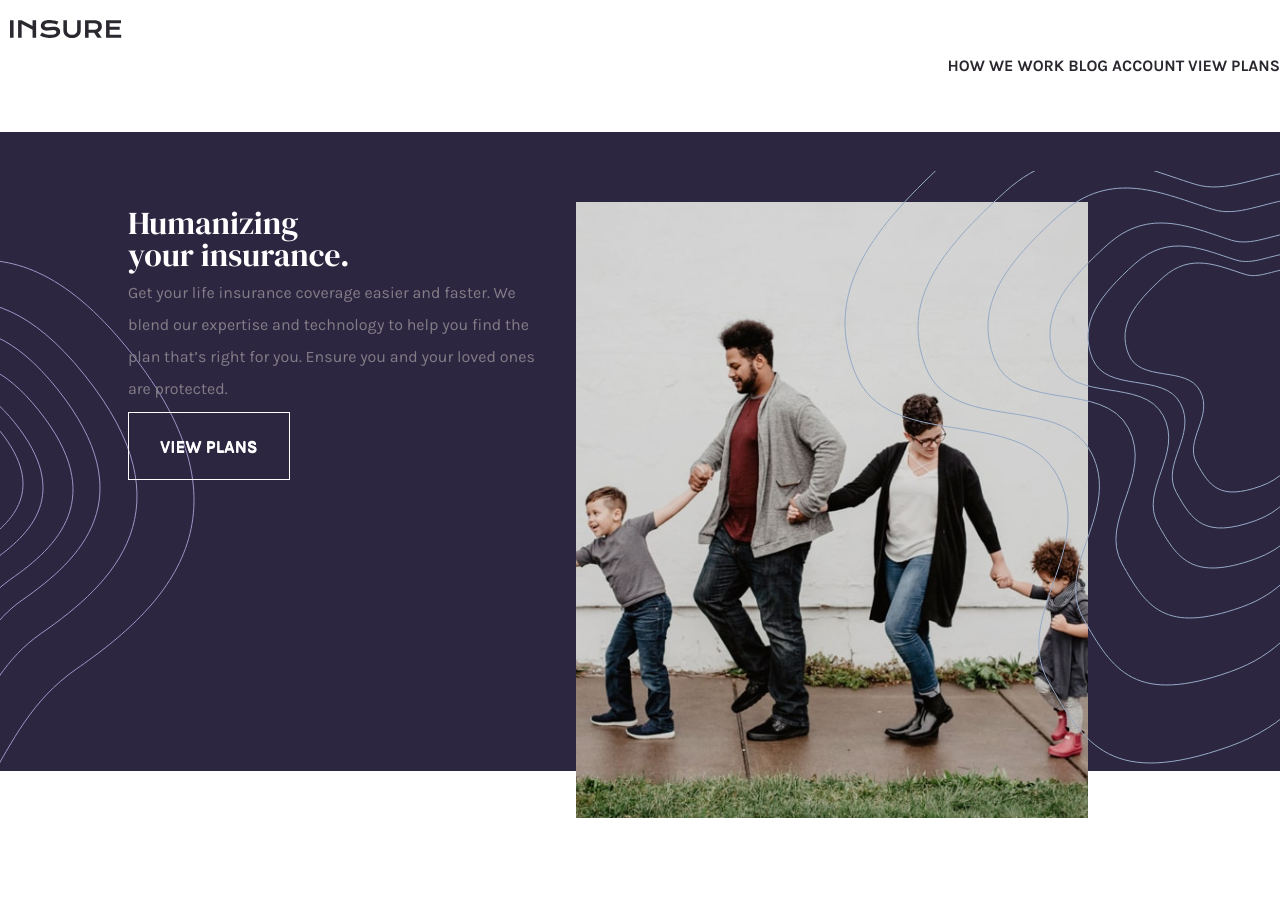
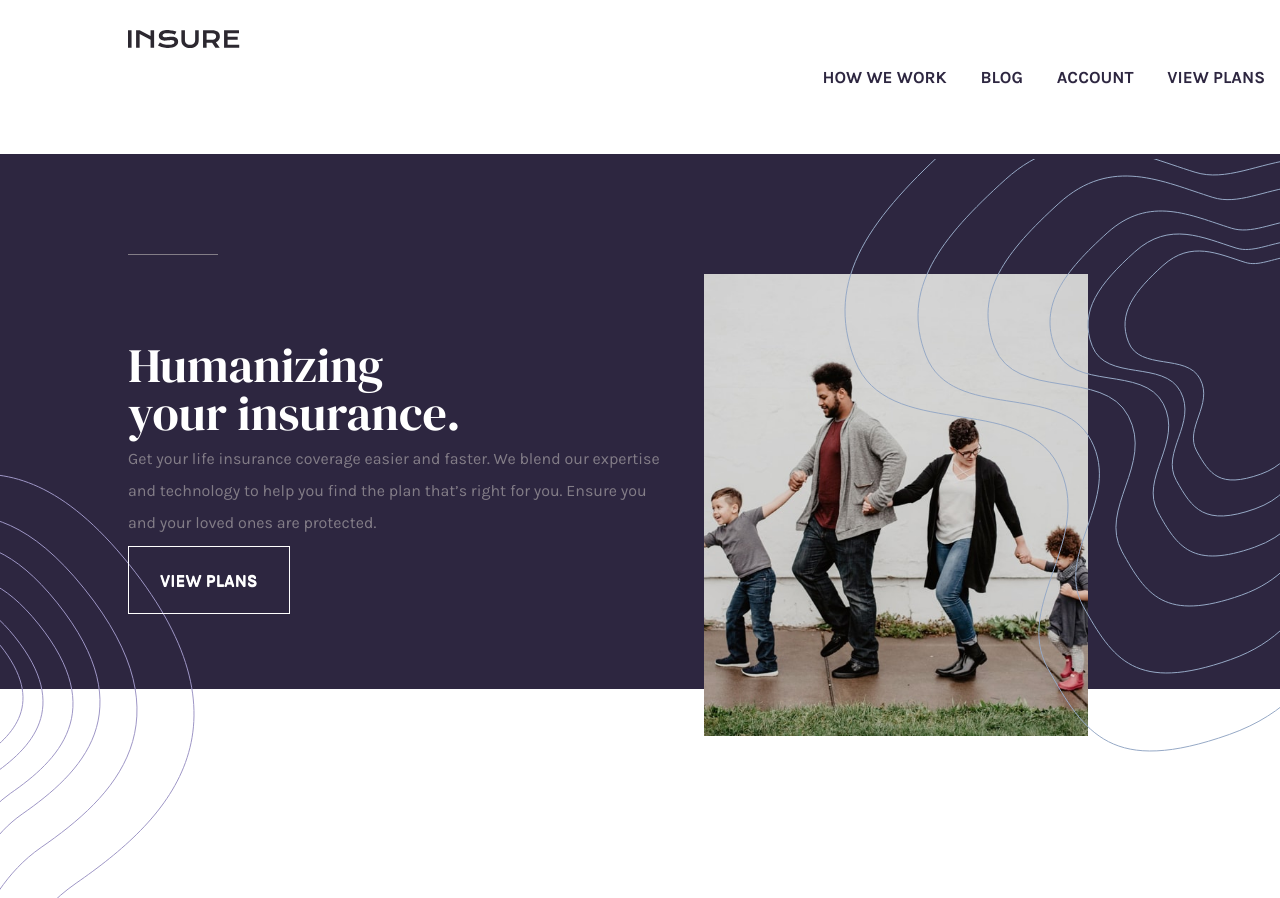
Before and after one commit to ASlawinska/ChallengeFrontmentor, a plain HTML site: page insure-landing-page-master/index.html in a window 1280 px wide. Shown: the top 898 px of the page. Drawn offline with Linux system fonts and the light colour scheme.

Commit message:
Add btn_nav, add position for all element in top-cointainer.

```diff
--- a/insure-landing-page-master/css/style.css
+++ b/insure-landing-page-master/css/style.css
@@ -219,6 +219,9 @@ z-index: 1;
   p{
     margin: 1% auto;
   }
+  h1 {
+    font-size: 300%;
+  }
   .top-cointainer{
     margin-bottom: 20%;
   }
@@ -226,17 +229,50 @@ z-index: 1;
   .middle-cointainer{
     width: 80%;
   }
+  .btn_nav {
+    box-shadow: 0px 0px 0px 0px hsl(256, 26%, 20%);
+    background-color: transparent;
+    display: inline-block;
+    cursor: pointer;
+    color: hsl(256, 26%, 20%);
+    font-family: 'Karla', sans-serif;
+    font-size: 17px;
+    padding: 10px 15px;
+    text-decoration: none;
+    text-shadow: 0px 1px 0px hsl(0, 0%, 98%);
+  }
+
+  .btn_nav:hover {
+    background-color: hsl(256, 26%, 20%);
+    color: white;
+  }
+
+  .btn_nav:active {
+    position: relative;
+    top: 1px;
+  }
+
+  .logo {
+    position: absolute;
+    top: 30px;
+    bottom: 30px;
+    left: 10%;
+  }
   .hr-screen {
+    position: relative;
+  display: inline-block;
+  margin-top: 100px;
+  margin-left: 10%;
    border-top: 1px solid hsl(273, 4%, 51%);
-   width: 50%;
+   width: 7%;
 }
 .image-intro {
 position: relative;
 float: right;
-width: 40%;
+width: 30%;
 height: auto;
 margin-right: 15%;
-top: 50px;
+top: 100px;
 padding-left: 2%;
 padding-top: 20px;
 z-index: 0;
@@ -248,16 +284,28 @@ z-index: 0;
   text-align: left;
   margin-left: 10%;
 }
+.bg-pattern-intro-left img{
+  width:100%;
+}
 .bg-pattern-intro-left {
   position: absolute;
   margin-left: 0%;
-  margin-top: 10%;
+  margin-top: 320px;
   z-index: 0;
+}
+.bg-pattern-intro-right img{
+  width:100%;
 }
 .bg-pattern-intro-right {
   position: absolute;
   float: right;
-  margin-right: 0;
-  margin-top: -30%;
+  margin-top: -530px;
   z-index: 1;
 }
+.hr-middle-cointainer{
+  display: inline-block;
+  width: 5%;
+}
+.columnI .columnII .columnIII{
+  display: inline-block;
+}
--- a/insure-landing-page-master/index.html
+++ b/insure-landing-page-master/index.html
@@ -20,10 +20,10 @@
 
       </div>
       <nav>
-        <a href="#">How we work</a>
-        <a href="#">Blog</a>
-        <a href="#">Account</a>
-        <a href="#">View plans</a>
+        <a class="btn_nav" href="#">How we work</a>
+        <a class="btn_nav" href="#">Blog</a>
+        <a class="btn_nav" href="#">Account</a>
+        <a class="btn_nav" href="#">View plans</a>
       </nav>
     </header>
     <div class="top-cointainer">
```
